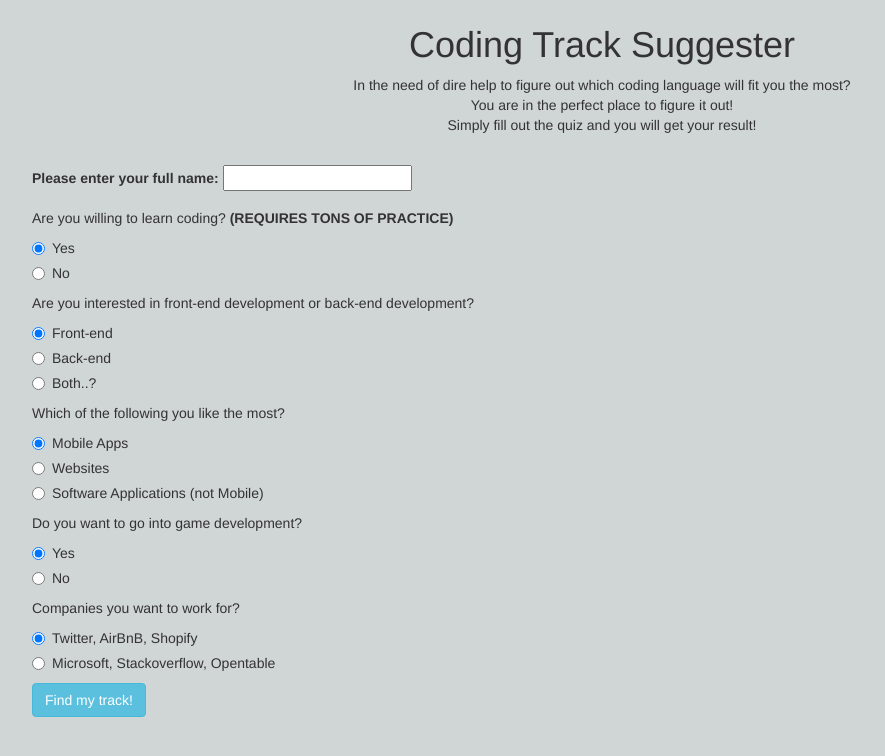
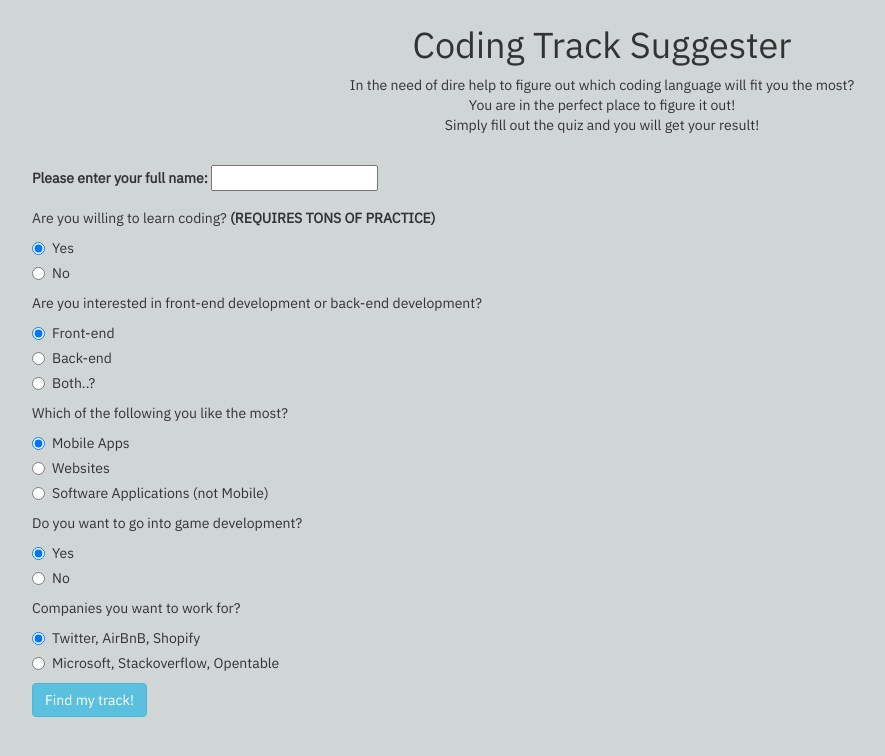
Before and after one commit to kennyhalim/track-suggester, a plain HTML site: page index.html in a window 1280 px wide. Both pictures are taken after a click on the button "Take the quiz now!". Shown: the whole page, without its empty margins (38-923 px from the left). Drawn offline with Linux system fonts and the light colour scheme.

Commit message:
add google api font to HTML

```diff
--- a/css/styles.css
+++ b/css/styles.css
@@ -1,6 +1,7 @@
 body {
   margin: 5px;
   background-color: #D0D5D6;
+  font-family: 'IBM Plex Sans';
 }
 
 .header {
--- a/index.html
+++ b/index.html
@@ -1,7 +1,9 @@
 <!DOCTYPE html>
-<html lang="en">
+<html>
 <head>
+
   <link href="css/bootstrap.css" rel="stylesheet" type="text/css">
+  <link href="https://fonts.googleapis.com/css?family=IBM+Plex+Sans" rel="stylesheet">
   <link href="css/styles.css" rel="stylesheet" type="text/css">
   <script src="js/jquery-3.3.1.js"></script>
   <script src="js/scripts.js"></script>
@@ -59,7 +61,7 @@
 
         <div class="form-group">
           <label for="name">Please enter your full name:</label>
-          <input id="name" type="text" >
+          <input id="name" type="text" required>
         </div>
 
         <div class="question1">
```
